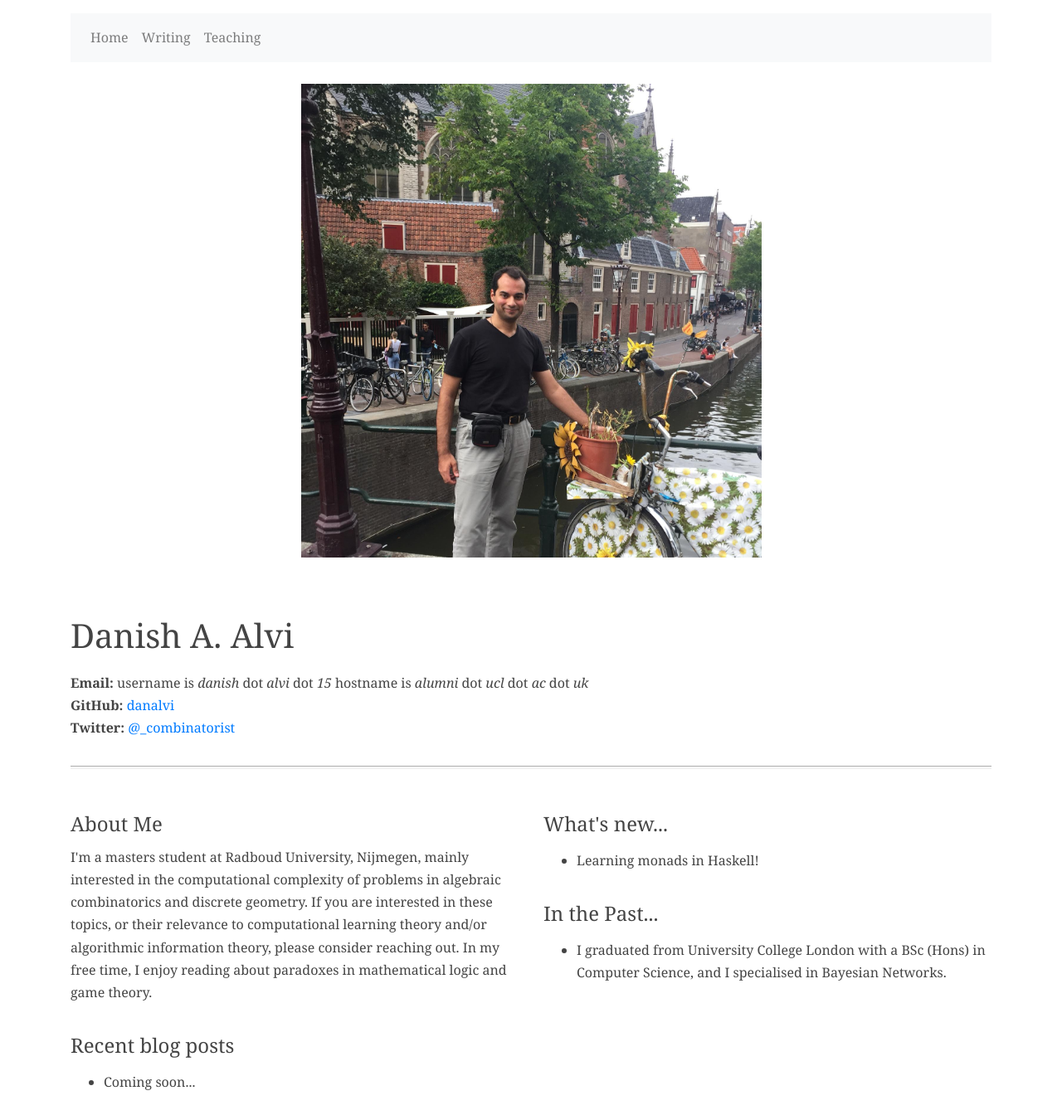
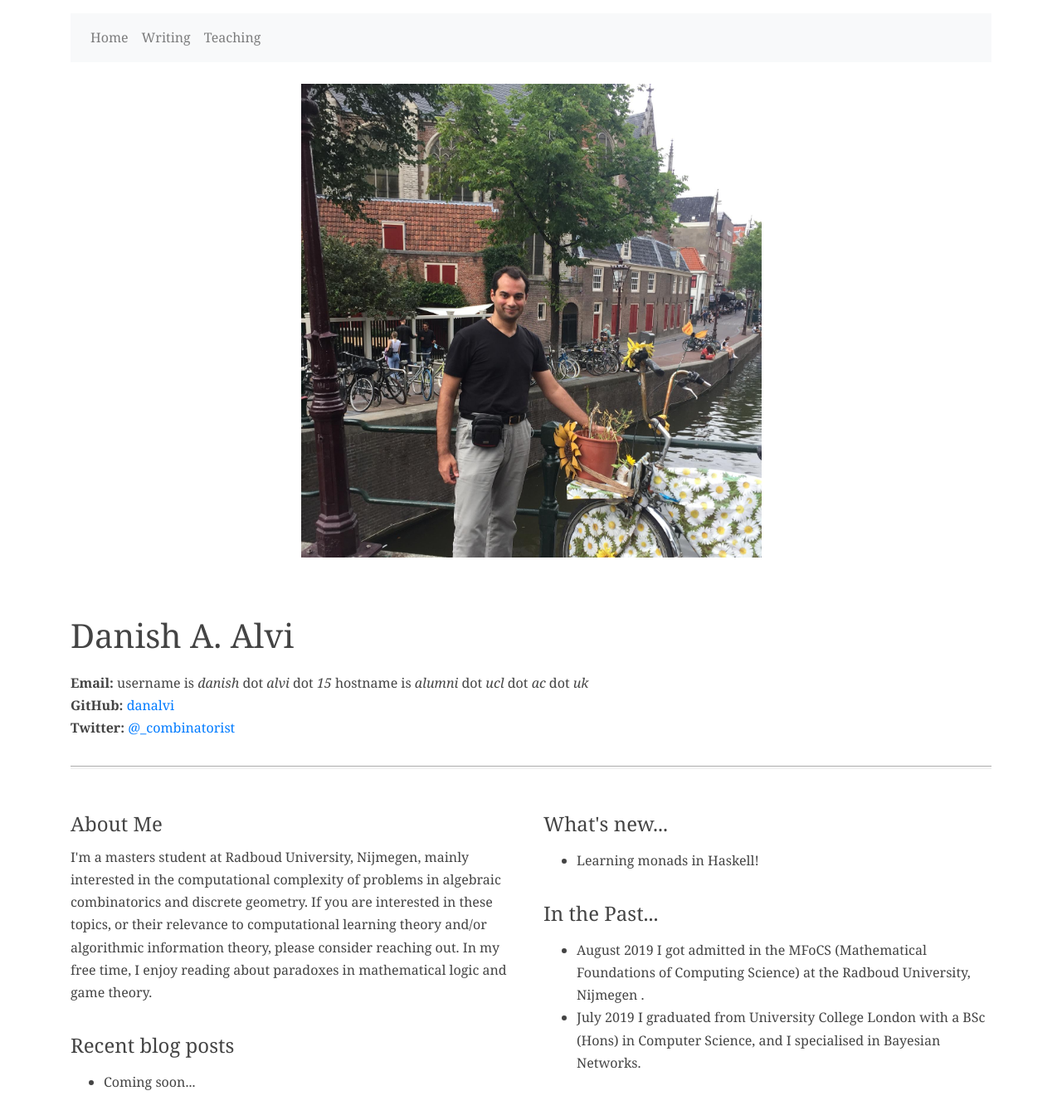
Before and after one commit to danalvi/danalvi.github.io, a Jekyll site: the page built from index.html, in a window 1280 px wide. Shown: the whole page at 83% size. Built offline with Jekyll 4.4.1, drawn with Linux system fonts in a browser that asks for light colours.

Commit message:
Update index.html

```diff
--- a/index.html
+++ b/index.html
@@ -47,7 +47,8 @@ org_logo: 'https://danalvi.github.io/src/images/amsterdam.jpg'
       <h4>In the Past...</h4>
       <p>
         <ul>
-          <li>I graduated from University College London with a BSc (Hons) in Computer Science, and I specialised in Bayesian Networks. </li>
+	  <li> <it> August 2019</it> I got admitted in the MFoCS (Mathematical Foundations of Computing Science) at the Radboud University, Nijmegen .</li>
+          <li> <it> July 2019  </it> I graduated from University College London with a BSc (Hons) in Computer Science, and I specialised in Bayesian Networks. </li>
         </ul>
       </p>
     </div>
```
